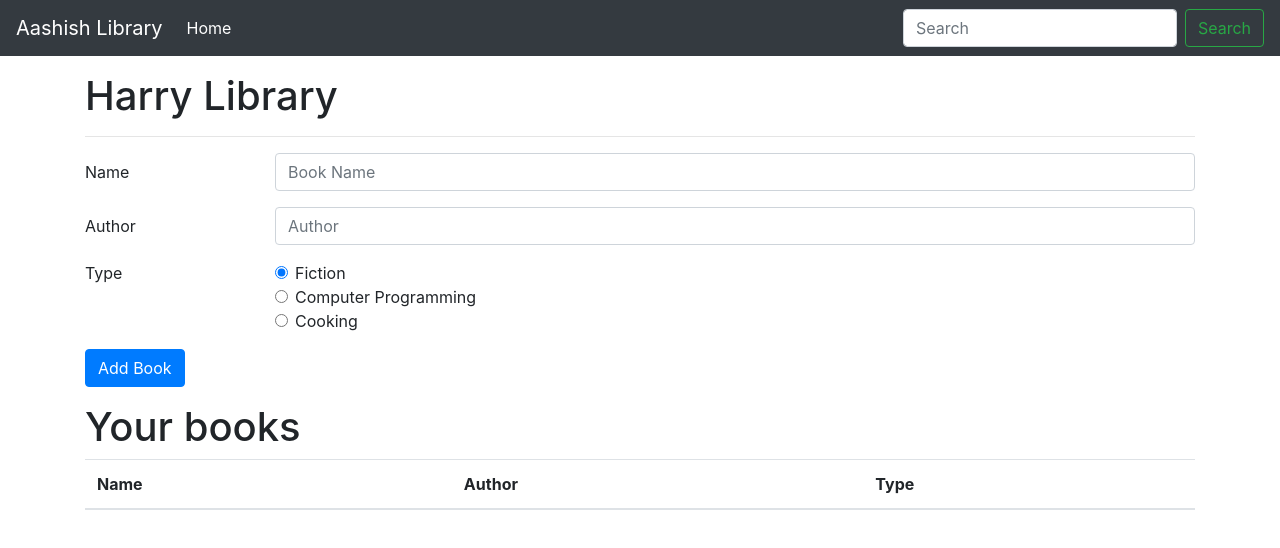
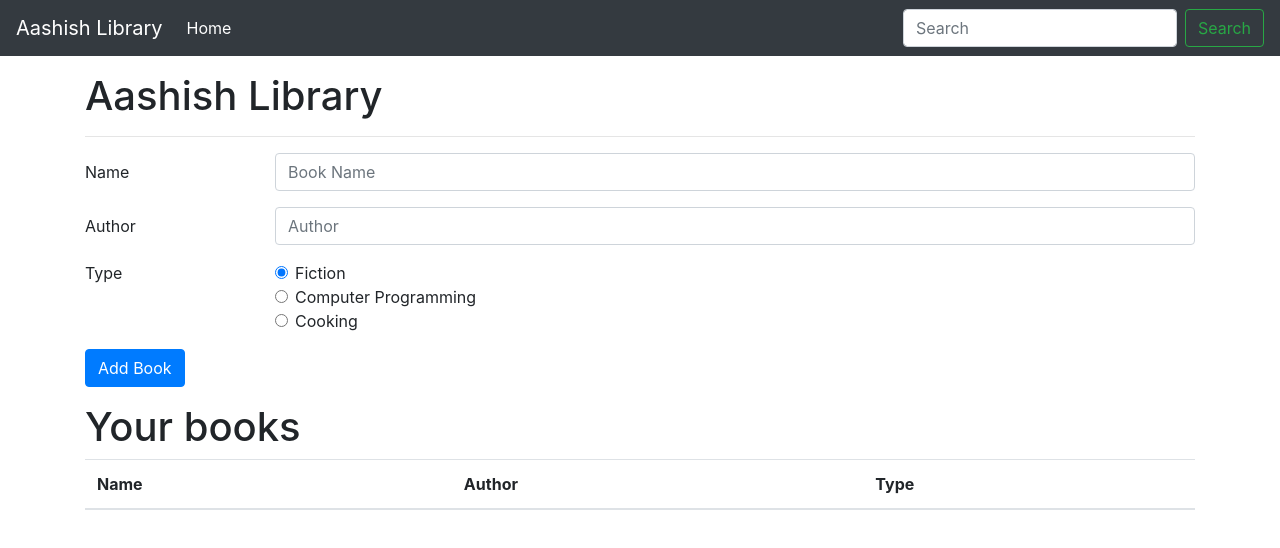
Before and after one commit to Rj-1230/library-app, a plain HTML site: page index.html in a window 1280 px wide. Drawn offline with nearby package versions, Linux system fonts and the light colour scheme.

Commit message:
updated HTML page
Name changed Harry to Aashish

```diff
--- a/index.html
+++ b/index.html
@@ -40,7 +40,7 @@
 
 
     <div class="container my-3">
-        <h1>Harry Library</h1>
+        <h1>Aashish Library</h1>
         <hr>
         <form id="libraryForm">
             <div class="form-group row">
```
